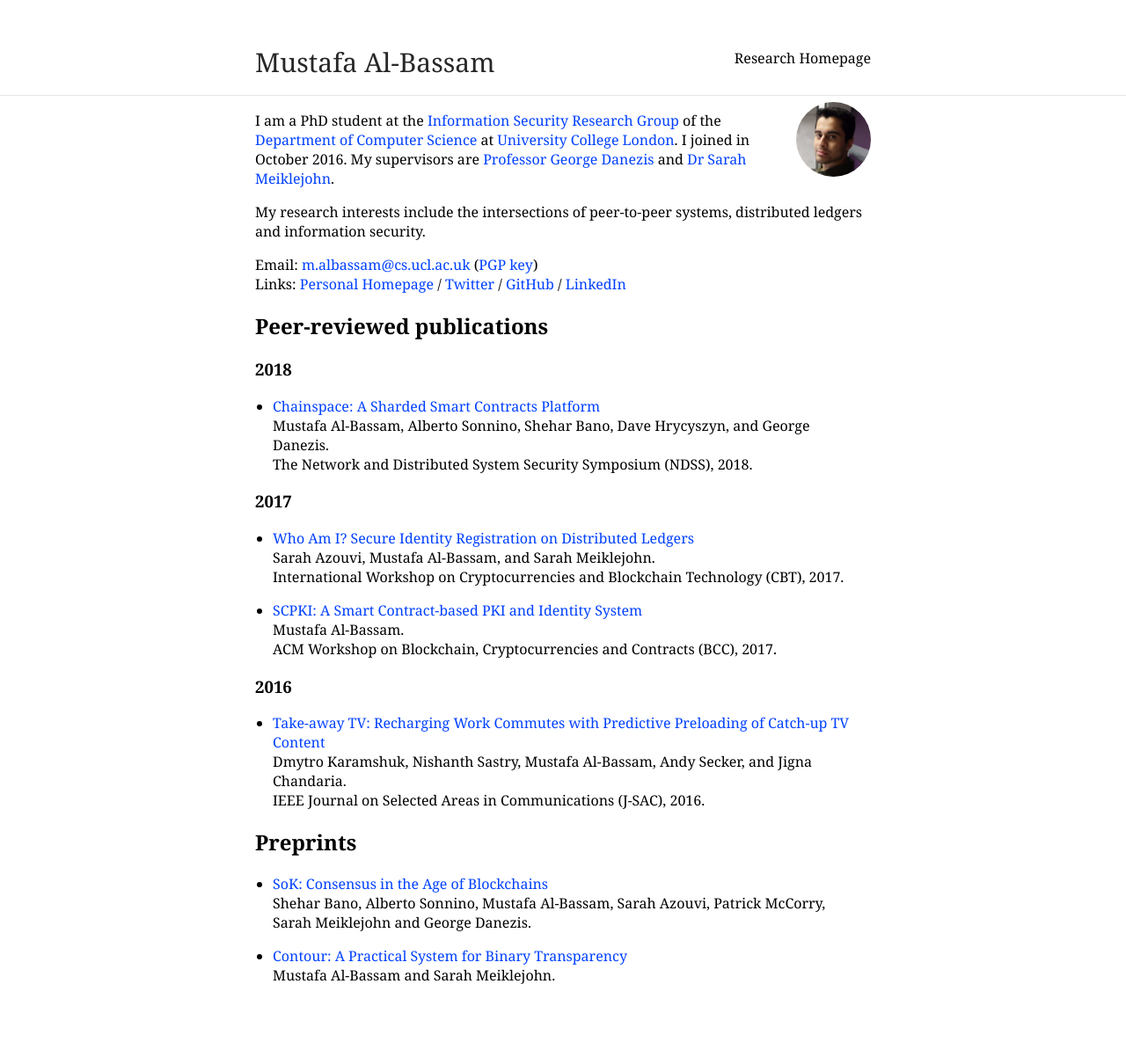
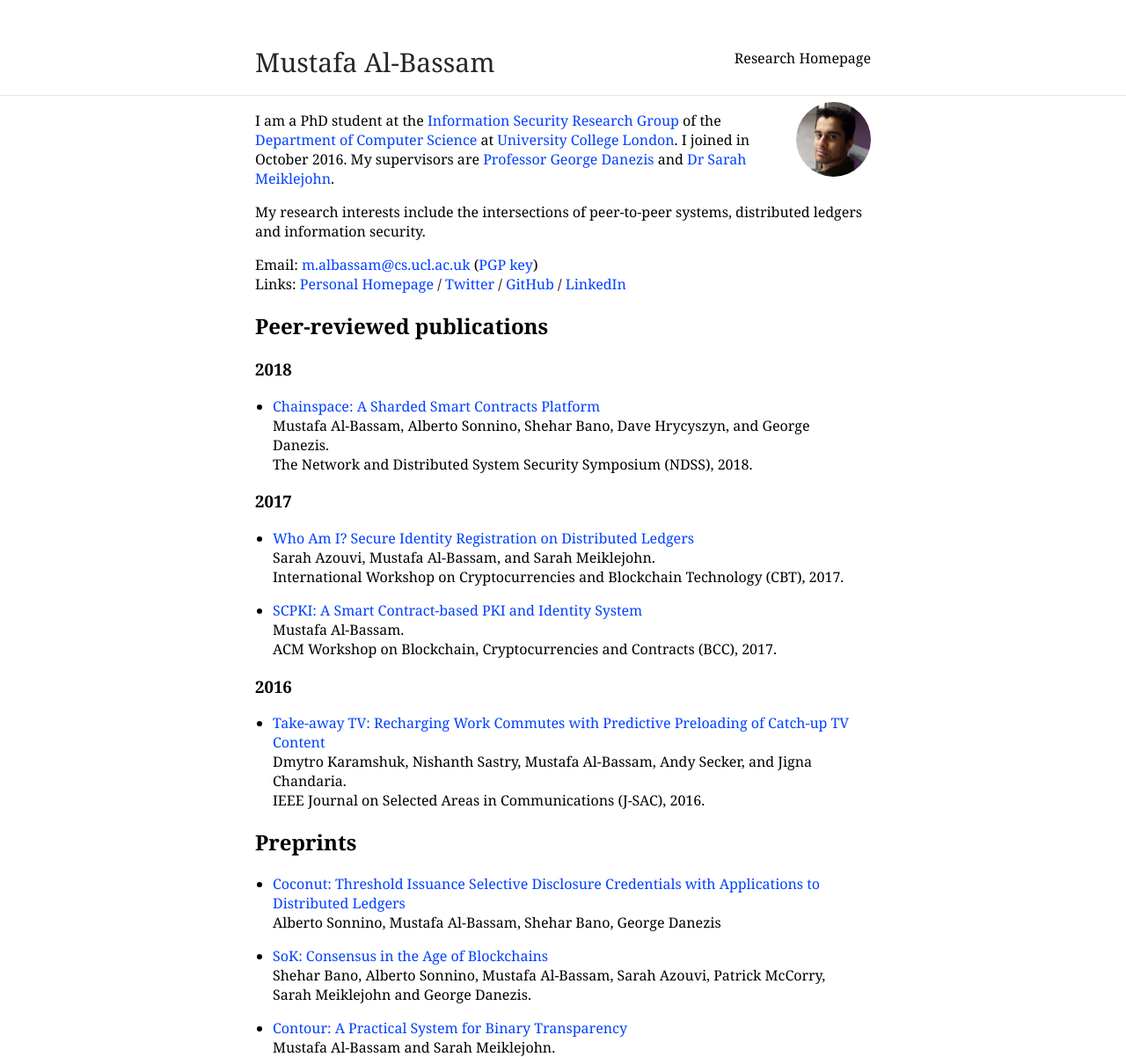
Before and after one commit to musalbas/research-homepage, a Jekyll site: the page built from index.md, in a window 1280 px wide. Shown: the whole page at 88% size. Built offline with Jekyll 4.4.1, drawn with Linux system fonts in a browser that asks for light colours; before the commit the page ends 1120 px from its top, so only the background shows below that.

Commit message:
add coconut

```diff
--- a/index.md
+++ b/index.md
@@ -30,6 +30,8 @@ Links: [Personal Homepage](https://musalbas.com) / [Twitter](https://twitter.com
 
 ## Preprints
 
+- [Coconut: Threshold Issuance Selective Disclosure Credentials with Applications to Distributed Ledgers](publications/coconut.pdf)<br>Alberto Sonnino, Mustafa Al-Bassam, Shehar Bano, George Danezis
+
 - [SoK: Consensus in the Age of Blockchains](publications/SoK_ConsensusBlockchains.pdf)<br>Shehar Bano, Alberto Sonnino, Mustafa Al-Bassam, Sarah Azouvi, Patrick McCorry, Sarah Meiklejohn and George Danezis.
 
 - [Contour: A Practical System for Binary Transparency](publications/contour-paper.pdf)<br>Mustafa Al-Bassam and Sarah Meiklejohn.
```
Also changed, not shown: 1 other file.
